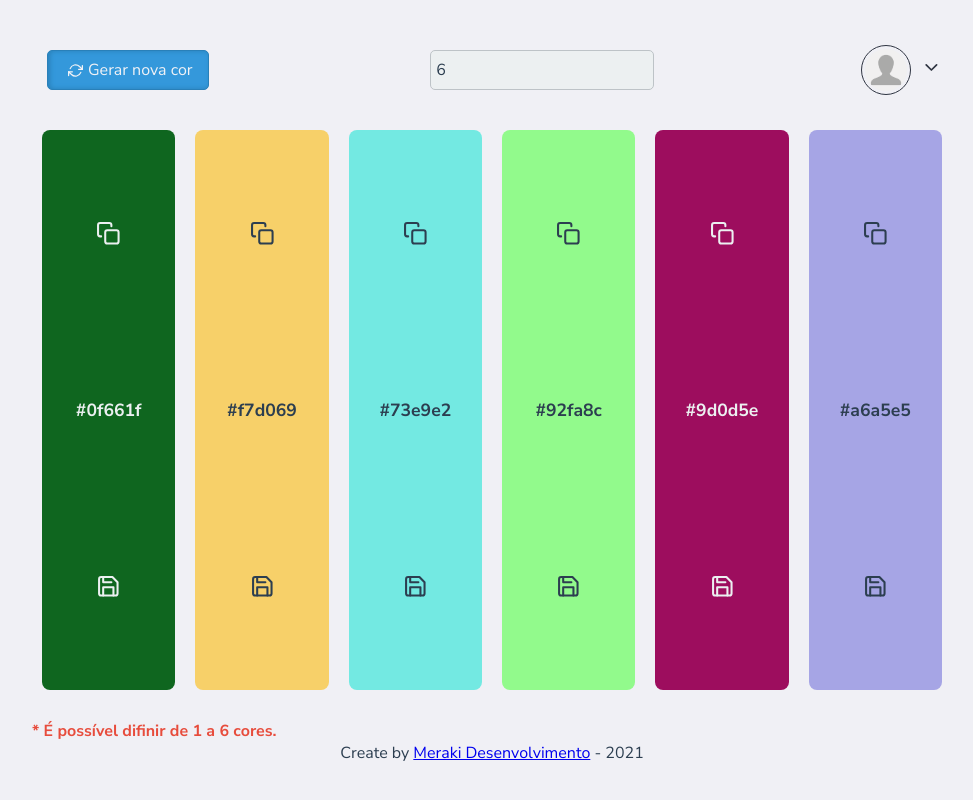
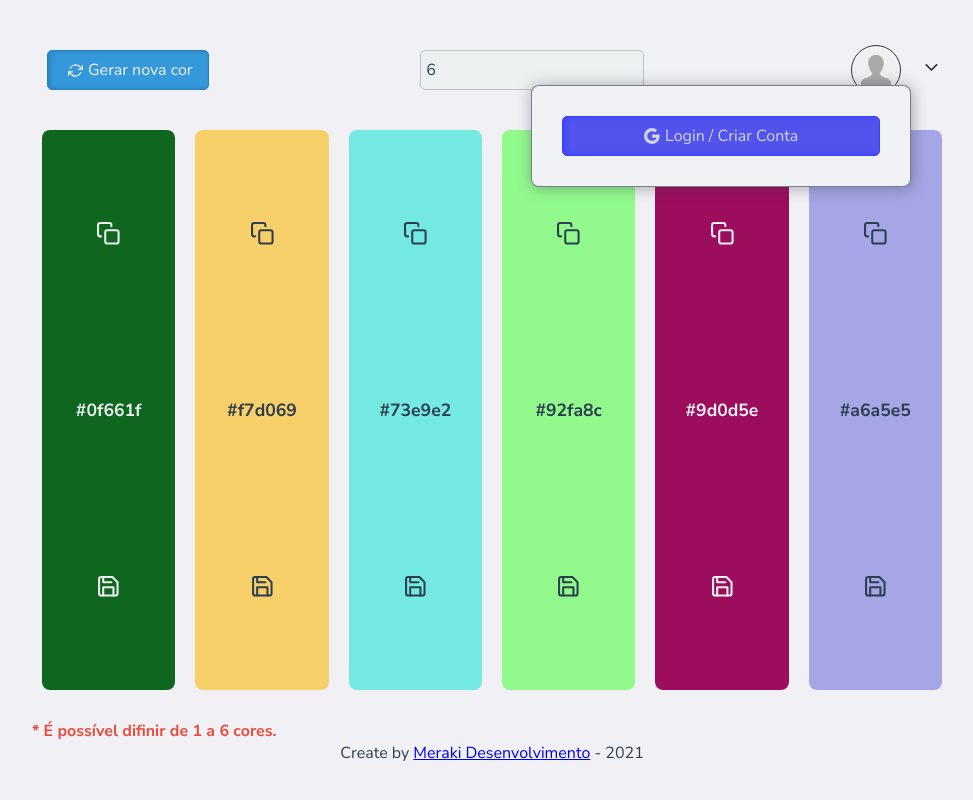
Before and after one commit to ajjunior33/the-colors, a React (Create React App) app: page / in a window 1280 px wide. Both pictures are taken after a click on the element 1034 px from the left and 70 px from the top of the page. Shown: the top 800 px of the page, without its empty margins (148-1121 px from the left). Built offline with nearby package versions, Linux system fonts and the light colour scheme.

Commit message:
Start code login.

```diff
--- a/src/components/UserComponent.js
+++ b/src/components/UserComponent.js
@@ -1,10 +1,46 @@
-import { PhotoUser } from '../styles/User';
-import defaultPhoto from '../assets/images/user.png';
+import { useState } from "react";
+import { GrGoogle } from "react-icons/gr";
+
+//Images
+import defaultPhoto from "../assets/images/user.png";
+
+//Styles
+import { PhotoUser } from "../styles/User";
+import { DropdownList, DropdownPanel } from "../styles/Dropdown";
+import { ButtonBlock } from "../styles/Button";
+
 const UserComponent = () => {
+  const [active, setActive] = useState(false);
+
+  function handleActiveDropdown() {
+    if (active === true) {
+      setActive(false);
+    } else {
+      setActive(true);
+    }
+  }
+
   return (
-    <PhotoUser>
-      <img src={defaultPhoto} alt="avatar" />
-    </PhotoUser>
+    <>
+      <DropdownPanel onClick={handleActiveDropdown}>
+        <PhotoUser onClick={handleActiveDropdown}>
+          <img src={defaultPhoto} alt="avatar" />
+        </PhotoUser>
+
+        {active === true && (
+          <DropdownList>
+            <ButtonBlock
+              inputColorVariant="#3742fa"
+              inputColor="#5352ed"
+              color="#ced6e0"
+            >
+              <GrGoogle />
+              Login / Criar Conta
+            </ButtonBlock>
+          </DropdownList>
+        )}
+      </DropdownPanel>
+    </>
   );
 };
 
--- a/src/styles/Button.js
+++ b/src/styles/Button.js
@@ -4,7 +4,7 @@ export const Button = styled.button`
   display: flex;
   flex-direction: row;
   align-items: center;
-  justify-content:center;
+  justify-content: center;
 
   padding: 8px 15px;
   border: 0;
@@ -21,8 +21,8 @@ export const Button = styled.button`
 
   cursor: pointer;
 
-  svg{
-    margin-right:5px;
+  svg {
+    margin-right: 5px;
   }
   &:hover {
     filter: brightness(90%);
@@ -30,3 +30,35 @@ export const Button = styled.button`
       ${(props) => props.inputColorVariant || "#bdc3c7"};
   }
 `;
+
+export const ButtonBlock = styled.button`
+  display: flex;
+  flex-direction: row;
+  align-items: center;
+  justify-content: center;
+
+  width:100%;
+  padding: 8px 15px;
+  border: 0;
+  border-radius: 5px;
+
+  background-color: ${(props) => props.inputColor || "#ecf0f1"};
+  border: 1px solid ${(props) => props.inputColorVariant || "#bdc3c7"};
+  box-shadow: inset 2px 0px 5px
+    ${(props) => props.inputColorVariant || "#bdc3c7"};
+
+  transition: 500ms all;
+
+  color: ${(props) => props.color || "#2c3e50"};
+
+  cursor: pointer;
+
+  svg {
+    margin-right: 5px;
+  }
+  &:hover {
+    filter: brightness(90%);
+    box-shadow: inset 2px 0px 10px
+      ${(props) => props.inputColorVariant || "#bdc3c7"};
+  }
+`;
```
